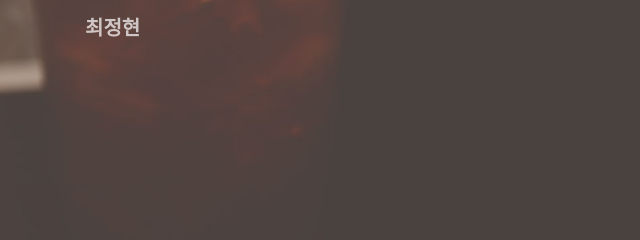
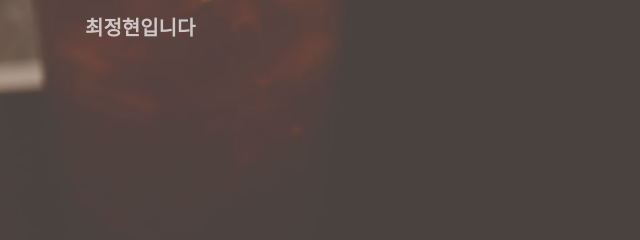
Before and after one commit to jeonghyeonchoi/jeonghyeonchoi.github.io, a website with bundled scripts: page index.html in a window 1280 px wide. Shown: the top 240 px of the page, 0-640 px from the left. Built offline with nearby package versions, Linux system fonts and the light colour scheme.

Commit message:
“입니당”

```diff
--- a/index.html
+++ b/index.html
@@ -31,7 +31,7 @@
     <!-- Navigation -->
     <nav class="navbar navbar-expand-lg navbar-light fixed-top" id="mainNav">
       <div class="container">
-        <a class="navbar-brand js-scroll-trigger" href="#page-top">최정현</a>
+        <a class="navbar-brand js-scroll-trigger" href="#page-top">최정현입니다</a>
         <button class="navbar-toggler navbar-toggler-right" type="button" data-toggle="collapse" data-target="#navbarResponsive" aria-controls="navbarResponsive" aria-expanded="false" aria-label="Toggle navigation">
           <span class="navbar-toggler-icon"></span>
         </button>
```
